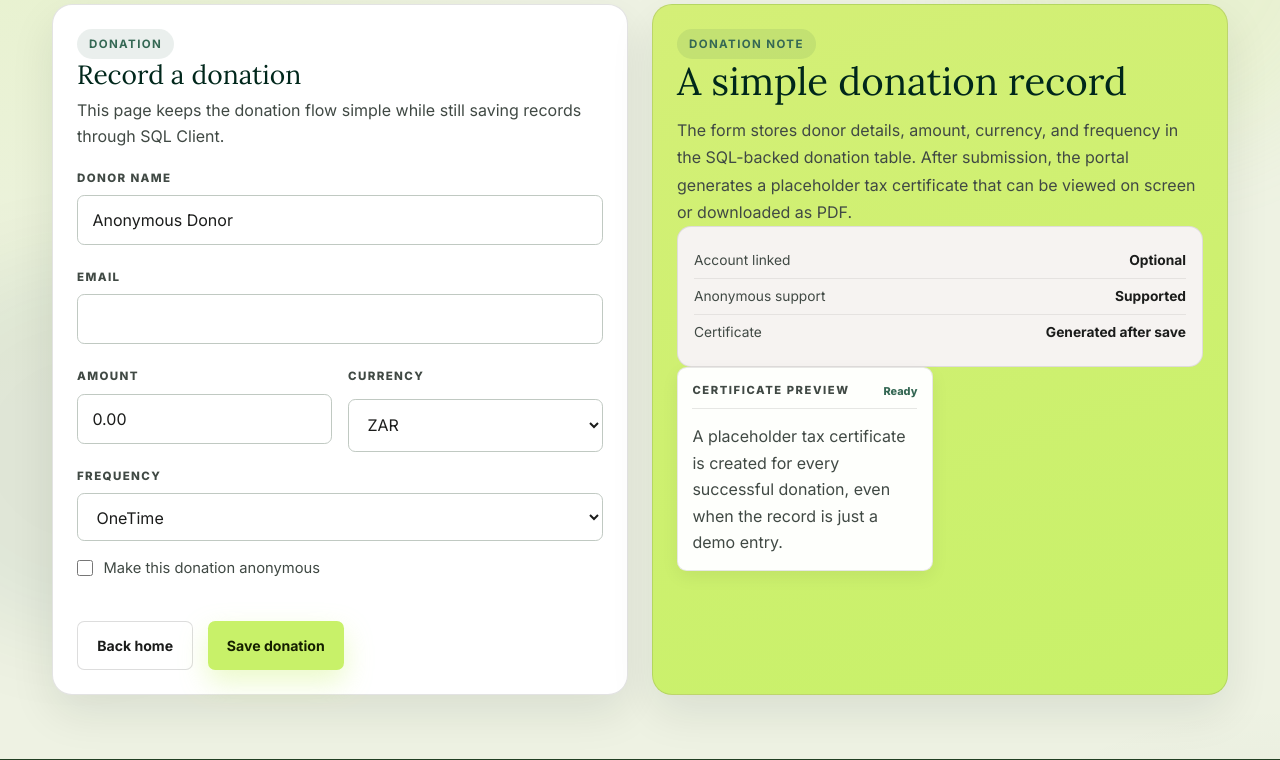
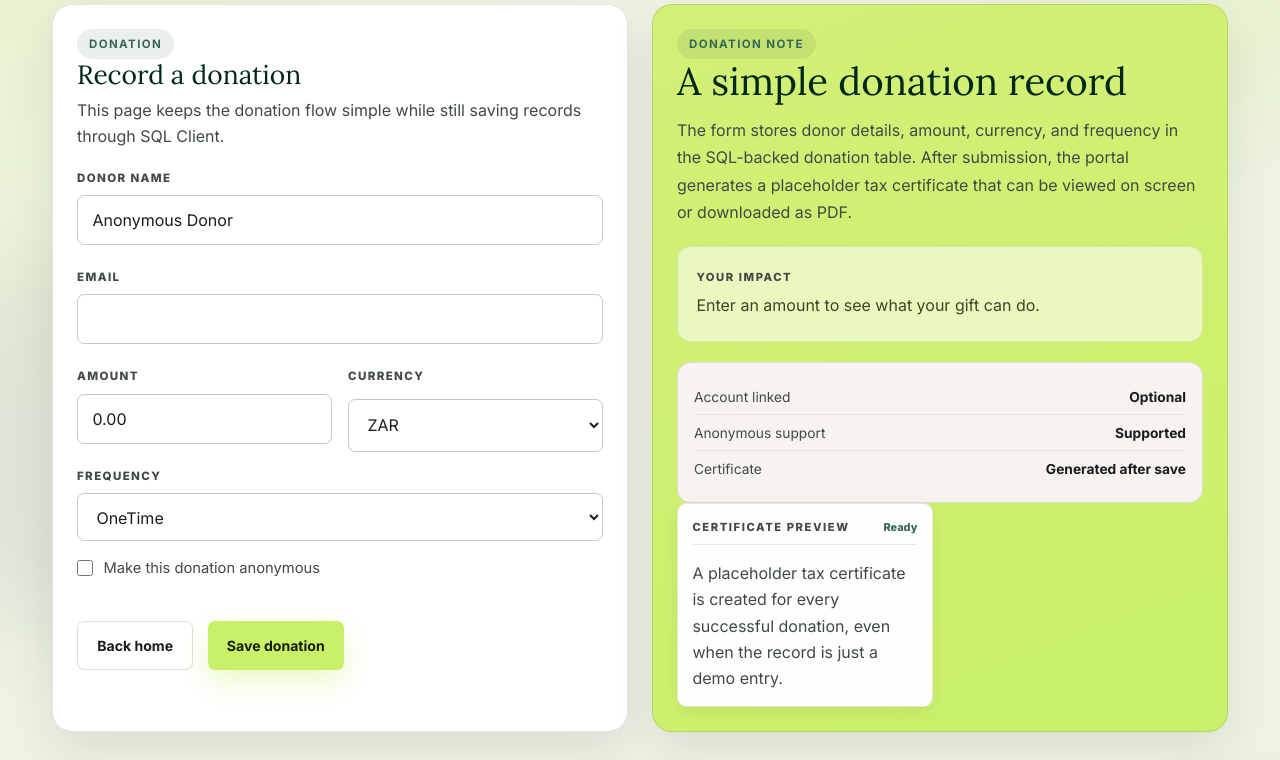
Before and after one commit to 42seconds/Gift-Of-The-Givers, an ASP.NET Core app: page /Donation in a window 1280 px wide. Shown: the part 143-903 px from the top of the page. Run offline with ASP.NET Core 8, Linux system fonts and the light colour scheme; some libraries are stand-ins or nearby versions.

Commit message:
Add donation impact calculator to the donation form and certificate
Shows donors what their gift buys in relief items (medical kits, food
parcels, clean water, hot meals), updating live as they type and
repeated on the certificate page. Recurring gifts show a year's impact.

Also load jQuery before the validation scripts so client-side form
validation works (it was failing with 'jQuery is not defined').

Co-Authored-By: Claude Opus 5.5 <noreply@anthropic.com>
Claude-Session: https://claude.ai/code/session_01GWwx4SeL6NW8MyqTjA9Rqr

```diff
--- a/Pages/Donation/Certificate.cshtml.cs
+++ b/Pages/Donation/Certificate.cshtml.cs
@@ -22,6 +22,9 @@ public class CertificateModel : PageModel
     // Certificate generated by the GenerateTaxCertificate Azure Function (null when the function is offline).
     public FunctionTaxCertificate? FunctionCertificate { get; private set; }
 
+    // What the donation pays for in relief items, e.g. "2 food parcels for families".
+    public IReadOnlyList<ImpactLine> ImpactLines { get; private set; } = Array.Empty<ImpactLine>();
+
     public string CertificateNumber => FunctionCertificate?.CertificateNumber
         ?? (Donation is null ? string.Empty : $"GOTG-{Donation.Id:000000}");
 
@@ -39,6 +42,7 @@ public class CertificateModel : PageModel
         }
 
         FunctionCertificate = await _functions.GenerateTaxCertificateAsync(Donation);
+        ImpactLines = DonationImpactCalculator.Calculate(Donation.Amount, Donation.Currency, Donation.Frequency);
 
         return Page();
     }
--- a/Pages/Donation/Index.cshtml
+++ b/Pages/Donation/Index.cshtml
@@ -1,7 +1,18 @@
 @page
 @model gift_of_the_givers.Pages.Donation.IndexModel
+@using System.Text.Json
+@using gift_of_the_givers.Services
 @{
     ViewData["Title"] = "Donate";
+
+    // Rates and item costs for the live impact estimate, shared with donation-impact.js.
+    var impactConfig = JsonSerializer.Serialize(new
+    {
+        currencies = Enum.GetNames<Currency>(),
+        frequencies = Enum.GetNames<DonationFrequency>(),
+        ratesToZar = DonationImpactCalculator.RatesToZar,
+        items = DonationImpactCalculator.Items
+    }, new JsonSerializerOptions(JsonSerializerDefaults.Web));
 }
 
 <section class="page-section page-section--light">
@@ -74,6 +85,12 @@
                     After submission, the portal generates a placeholder tax certificate that can be viewed on screen or downloaded as PDF.
                 </p>
 
+                <div class="impact-estimate" data-impact-estimate data-impact-config="@impactConfig">
+                    <span class="mini-card__title">Your impact</span>
+                    <p class="impact-estimate__total" data-impact-total>Enter an amount to see what your gift can do.</p>
+                    <ul class="impact-estimate__list" data-impact-list></ul>
+                </div>
+
                 <div class="receipt-box">
                     <div class="receipt-row">
                         <span>Account linked</span>
@@ -107,4 +124,5 @@
 
 @section Scripts {
     <partial name="_ValidationScriptsPartial" />
+    <script src="~/js/donation-impact.js" asp-append-version="true"></script>
 }
--- a/Pages/Shared/_ValidationScriptsPartial.cshtml
+++ b/Pages/Shared/_ValidationScriptsPartial.cshtml
@@ -1,2 +1,3 @@
+<script src="~/lib/jquery/dist/jquery.min.js"></script>
 <script src="~/lib/jquery-validation/dist/jquery.validate.min.js"></script>
 <script src="~/lib/jquery-validation-unobtrusive/jquery.validate.unobtrusive.min.js"></script>
--- a/wwwroot/css/site.css
+++ b/wwwroot/css/site.css
@@ -134,7 +134,7 @@ textarea {
 }
 
 .auth-form {
-  margin-top: 1.25rem;
+  margin: 1.25rem 0;
 }
 
 .topbar {
@@ -1428,7 +1428,7 @@ textarea {
 }
 
 .certificate-actions {
-  margin-top: 1.25rem;
+  margin: 1.25rem 0;
 }
 
 .certificate-preview {
@@ -2101,3 +2101,27 @@ tbody td {
   margin: 0.35rem 0 0;
   color: var(--muted);
 }
+
+/* Donation impact estimate */
+.impact-estimate {
+  margin: 1.25rem 0;
+  padding: 1rem 1.15rem;
+  border-radius: 14px;
+  background: rgba(255, 255, 255, 0.55);
+  border: 1px solid rgba(0, 0, 0, 0.08);
+}
+
+.impact-estimate__total {
+  margin: 0.4rem 0 0.5rem;
+  color: rgba(21, 31, 0, 0.82);
+}
+
+.impact-estimate__list {
+  margin: 0;
+  padding-left: 1.1rem;
+  color: #151f00;
+}
+
+.impact-estimate__list li + li {
+  margin-top: 0.25rem;
+}
--- /dev/null
+++ b/wwwroot/js/donation-impact.js
@@ -0,0 +1,71 @@
+// Live "Your impact" estimate on the donation form.
+// Mirrors Services/DonationImpactCalculator.cs; the rates and item costs are rendered into the page by the server.
+(function () {
+  const card = document.querySelector('[data-impact-estimate]');
+  if (!card) {
+    return;
+  }
+
+  const config = JSON.parse(card.getAttribute('data-impact-config'));
+  const amountInput = document.getElementById('Donation_Amount');
+  const currencySelect = document.getElementById('Donation_Currency');
+  const frequencySelect = document.getElementById('Donation_Frequency');
+  const totalText = card.querySelector('[data-impact-total]');
+  const list = card.querySelector('[data-impact-list]');
+
+  // Enum select lists post numeric values, so map them back to their names.
+  const currencyName = () => config.currencies[Number(currencySelect.value)] || 'ZAR';
+  const isRecurring = () => config.frequencies[Number(frequencySelect.value)] === 'Recurring';
+
+  function calculate(amount) {
+    let remaining = amount * (config.ratesToZar[currencyName()] || 1) * (isRecurring() ? 12 : 1);
+    const total = remaining;
+    const lines = [];
+
+    config.items.forEach((item, i) => {
+      const isLast = i === config.items.length - 1;
+      const budget = isLast ? remaining : Math.max(total / 2, item.costZar);
+      const quantity = Math.floor(Math.min(budget, remaining) / item.costZar);
+      if (quantity > 0) {
+        lines.push({ quantity, label: quantity === 1 ? item.singular : item.plural });
+        remaining -= quantity * item.costZar;
+      }
+    });
+
+    return { total, lines };
+  }
+
+  function render() {
+    const amount = parseFloat((amountInput.value || '').replace(',', '.'));
+    list.innerHTML = '';
+
+    if (!amount || amount <= 0) {
+      totalText.textContent = 'Enter an amount to see what your gift can do.';
+      return;
+    }
+
+    const result = calculate(amount);
+    if (result.lines.length === 0) {
+      totalText.textContent = 'Every rand counts. Your gift joins others to fund a hot meal.';
+      return;
+    }
+
+    const period = isRecurring() ? 'Over a year, your monthly gift could provide:' : 'Your gift could provide:';
+    totalText.textContent = period;
+
+    result.lines.forEach(line => {
+      const li = document.createElement('li');
+      const strong = document.createElement('strong');
+      strong.textContent = line.quantity.toLocaleString();
+      li.append(strong, ' ' + line.label);
+      list.appendChild(li);
+    });
+  }
+
+  [amountInput, currencySelect, frequencySelect].forEach(el => {
+    el.addEventListener('input', render);
+    el.addEventListener('change', render);
+  });
+
+  render();
+})();
```
Also changed, not shown: Pages/Donation/Certificate.cshtml (+18 -0 lines), Services/DonationImpactCalculator.cs (added, +68 -0 lines).
